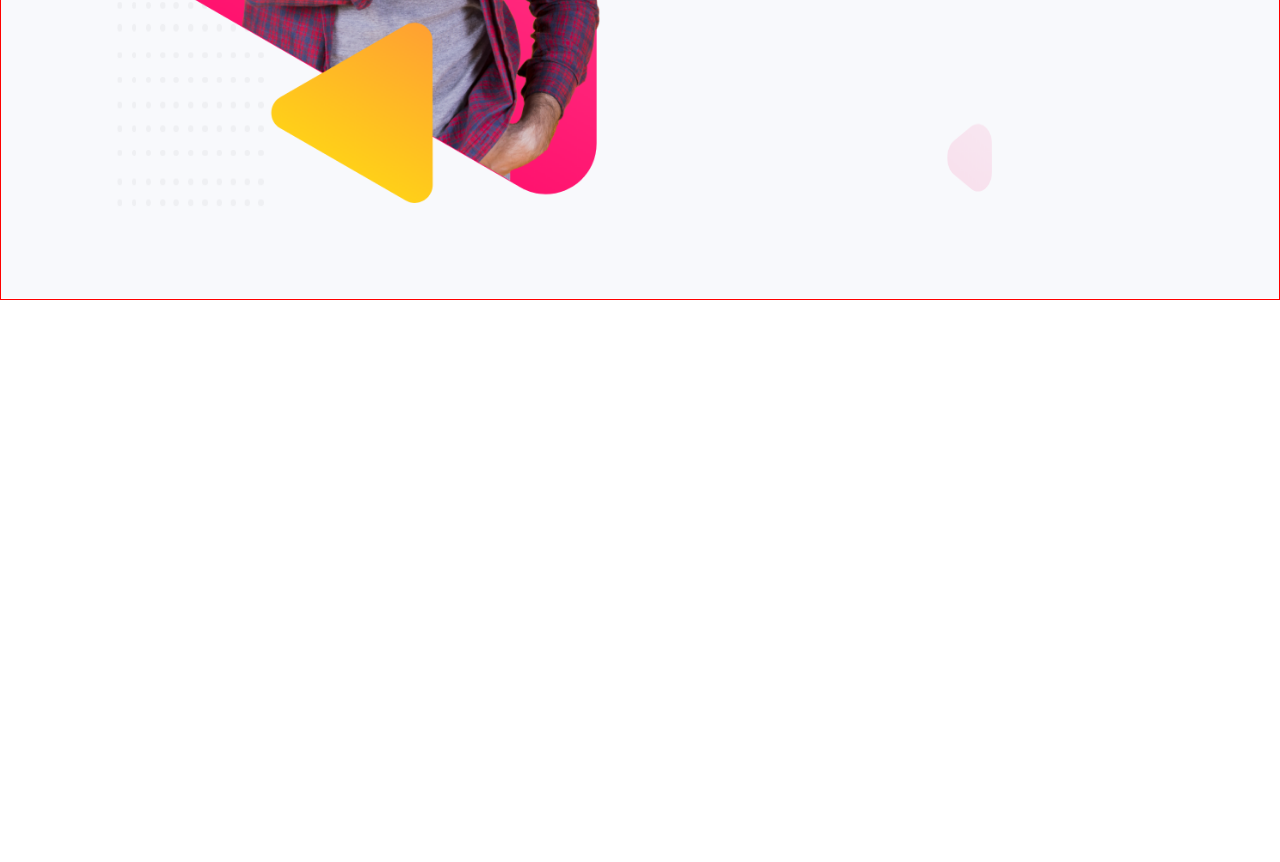
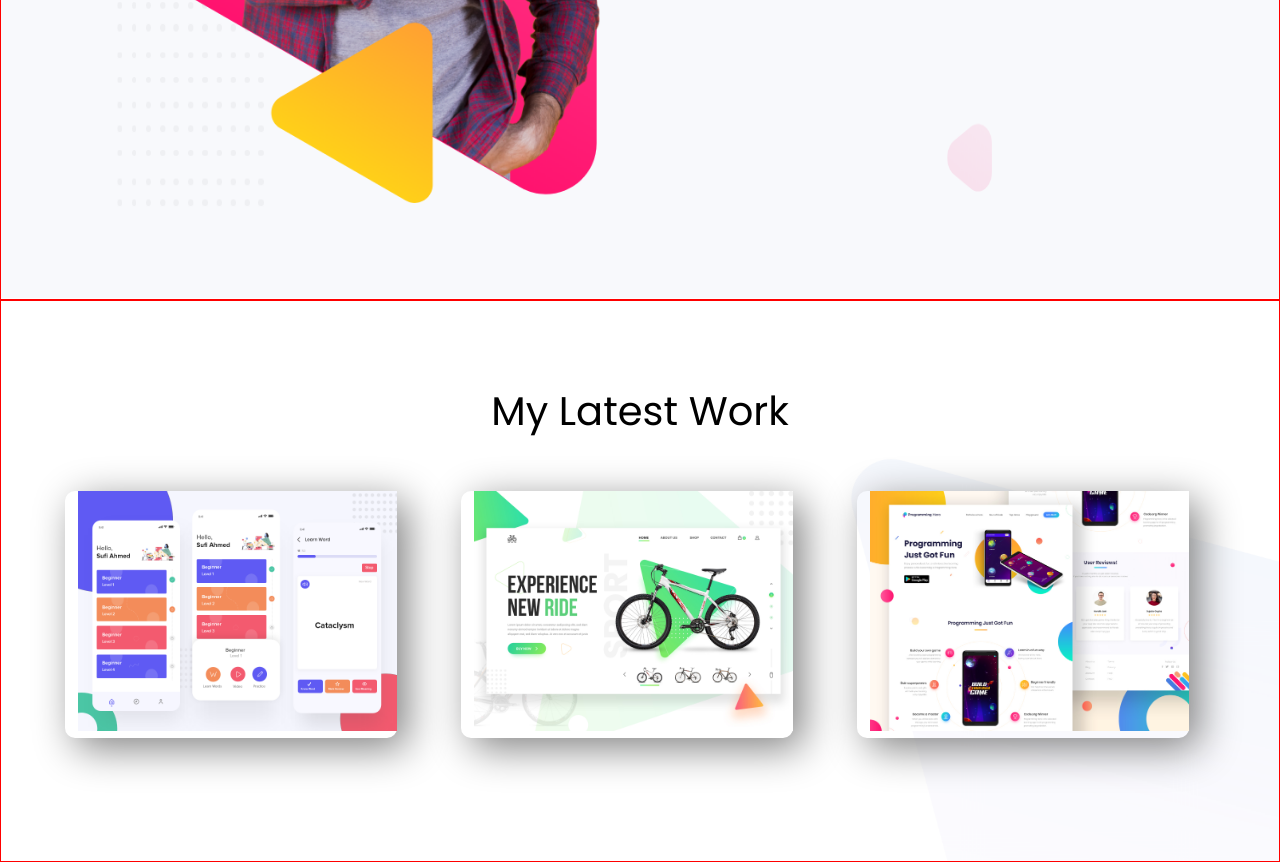
Before and after one commit to bishnunathbd/personal-website-assignment, a plain HTML site: page index.html in a window 1280 px wide. Shown: the part 1264-2126 px from the top of the page. Before the commit the page ends 1564 px from the top, so only its background shows below. Drawn offline with Linux system fonts and the light colour scheme.

Commit message:
5-work area done

```diff
--- a/index.html
+++ b/index.html
@@ -35,5 +35,18 @@
       <a class="link-btn" target="_blank" href="#">Download CV</a>
     </div>
   </section>
+  <!-- work area  -->
+  <section class="work-area">
+    <h2>My Latest Work</h2>
+    <div class="single-work">
+      <img src="images/latest-work/work-1.png" alt="">
+    </div>
+    <div class="single-work">
+      <img src="images/latest-work/work-2.jpg" alt="">
+    </div>
+    <div class="single-work">
+      <img src="images/latest-work/work-3.jpg" alt="">
+    </div>
+  </section>
 </body>
 </html>
--- a/style.css
+++ b/style.css
@@ -70,3 +70,27 @@ section{
 #biography p{
   padding-bottom: 30px;
 }
+
+/* work area  */
+.single-work{
+  width: 25%;
+  /* border: 1px solid blue; */
+  float: left;
+  margin-left: 5%;
+  padding-left: 1%;
+  box-shadow: 10px 10px 40px gray;
+  border-radius: 10px;
+}
+.single-work img{
+  width: 100%;
+}
+.work-area h2{
+  margin-bottom: 50px;
+  text-align: center;
+}
+.work-area{
+  height: 400px;
+  background-image: url("images/latest-work-bg.png");
+  background-repeat: no-repeat;
+  background-size: cover;
+}
```
